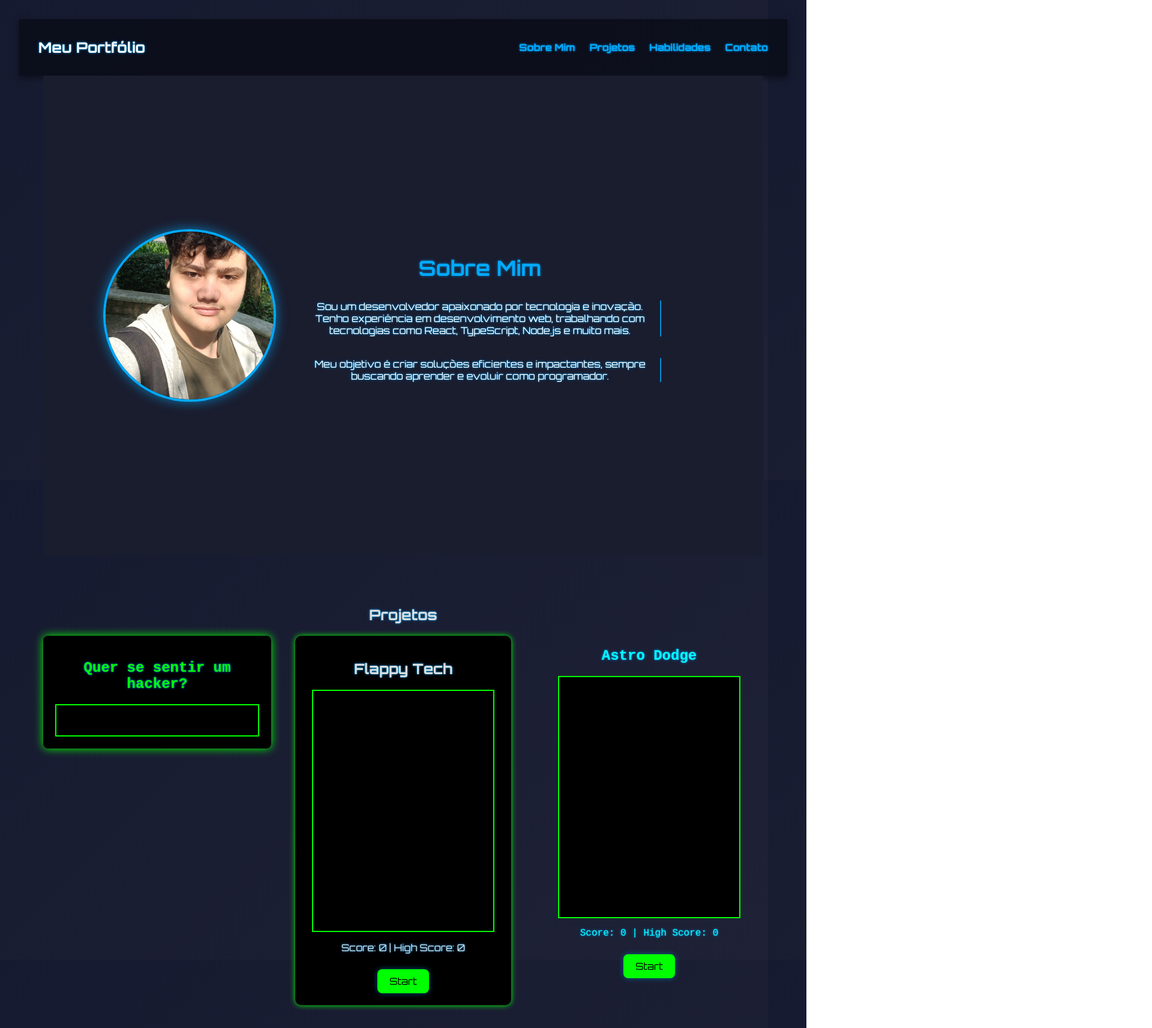
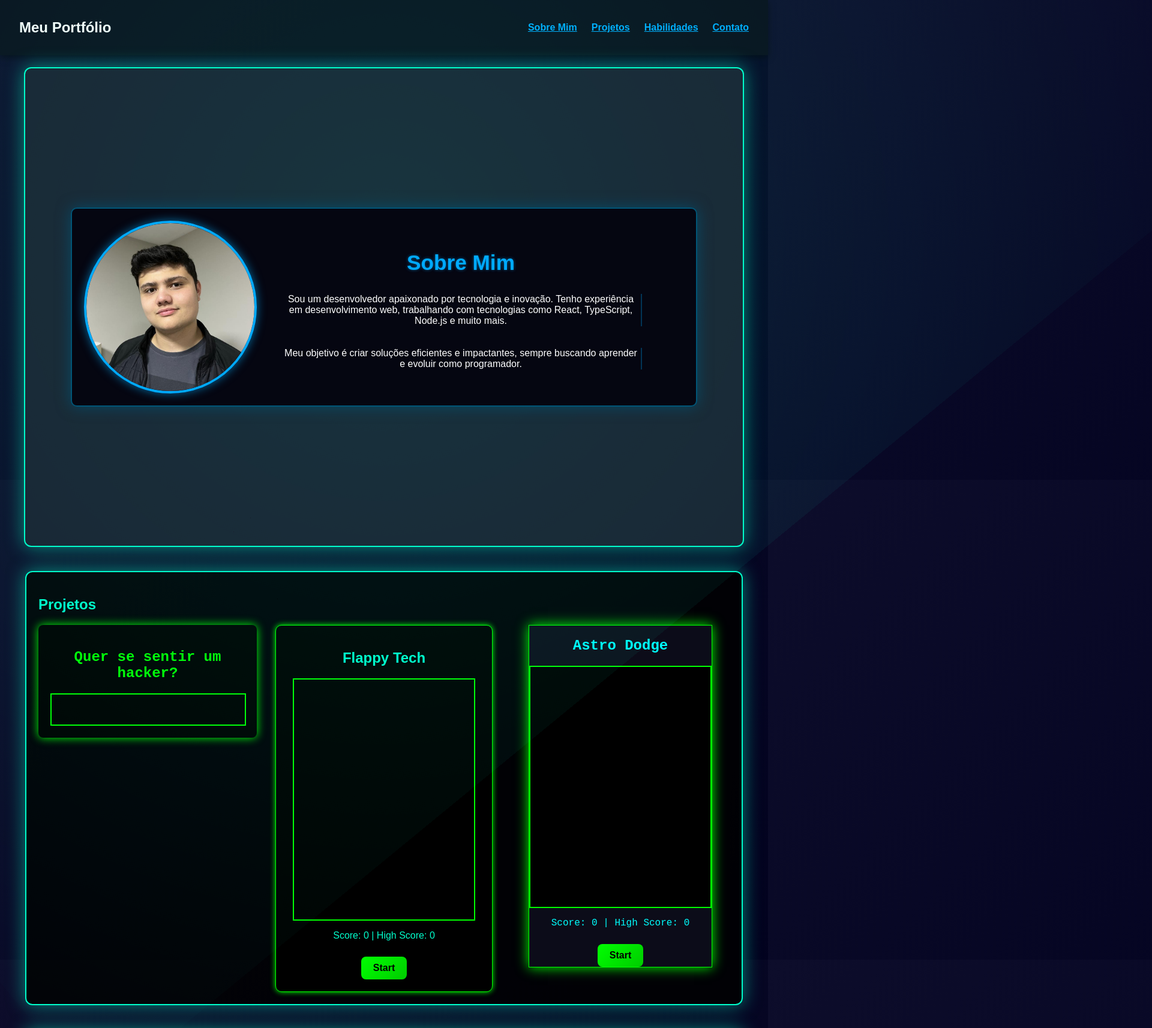
Before and after one commit to brunobaa/Portifolio, a React (Vite) app: page / in a window 1280 px wide. Shown: the top 1714 px of the page at 60% size, 1920 px wide, since content can reach past the window. Built offline with nearby package versions, Linux system fonts and the light colour scheme.

Commit message:
v4 jogo e estilo arrumado.

```diff
--- a/src/App.css
+++ /dev/null
@@ -1,54 +0,0 @@
-#root {
-  max-width: 1280px;
-  margin: 0 auto;
-  padding: 2rem;
-  text-align: center;
-}
-
-.logo {
-  height: 6em;
-  padding: 1.5em;
-  will-change: filter;
-  transition: filter 300ms;
-}
-.logo:hover {
-  filter: drop-shadow(0 0 2em #646cffaa);
-}
-.logo.react:hover {
-  filter: drop-shadow(0 0 2em #61dafbaa);
-}
-
-@keyframes logo-spin {
-  from {
-    transform: rotate(0deg);
-  }
-  to {
-    transform: rotate(360deg);
-  }
-}
-
-@media (prefers-reduced-motion: no-preference) {
-  a:nth-of-type(2) .logo {
-    animation: logo-spin infinite 20s linear;
-  }
-}
-
-.card {
-  padding: 2em;
-}
-
-.read-the-docs {
-  color: #888;
-}
-
-main {
-  flex: 1;
-  width: 100%;
-}
-
-section {
-  width: 100%;
-  max-width: 1200px;
-  margin: 0 auto;
-  padding: 4rem 2rem;
-}
--- a/src/App.tsx
+++ b/src/App.tsx
@@ -1,4 +1,3 @@
-import './App.css';
 import Header from './components/Header.tsx';
 import About from './components/About.tsx';
 import Projects from './components/Projects.tsx';
--- a/src/components/About.tsx
+++ b/src/components/About.tsx
@@ -19,7 +19,7 @@ const About = () => {
           transition={{ duration: 1.2, ease: "easeOut" }}
           whileHover={{ scale: 1.1 }}
         >
-          <img src="/assets/minha-foto.jpeg" alt="Minha Foto" />
+          <img src="/assets/minha-foto.jpg" alt="Minha Foto" />
         </motion.div>
 
         {/* Texto Sobre Mim com Efeito de Digitação */}
--- a/src/components/AstroDodge.tsx
+++ b/src/components/AstroDodge.tsx
@@ -13,33 +13,37 @@ const AstroDodge = () => {
   const shipHeight = 20;
   const [meteors, setMeteors] = useState([{ x: Math.random() * 300, y: -50 }]);
   const speed = 5;
-  let gameInterval: number;
 
   useEffect(() => {
     const canvas = canvasRef.current as HTMLCanvasElement;
     if (!canvas) return;
 
-    const ctx = canvas.getContext("2d");
+    const ctx = canvas.getContext('2d');
     if (!ctx) return;
 
     canvas.width = 300;
     canvas.height = 400;
 
+    let animationFrameId: number;
+    let lastTime = 0;
+    const fps = 60;
+    const frameDuration = 1000 / fps;
+
     const drawShip = () => {
-      ctx.fillStyle = "#00ff00";
+      ctx.fillStyle = '#00ff00';
       ctx.fillRect(shipX, canvas.height - 30, shipWidth, shipHeight);
     };
 
     const drawMeteors = () => {
-      ctx.fillStyle = "#ff0000";
+      ctx.fillStyle = '#ff0000';
       meteors.forEach((meteor) => {
         ctx.fillRect(meteor.x, meteor.y, 20, 20);
       });
     };
 
     const drawScore = () => {
-      ctx.fillStyle = "#fff";
-      ctx.font = "16px Arial";
+      ctx.fillStyle = '#fff';
+      ctx.font = '16px Arial';
       ctx.fillText(`Score: ${score} | High Score: ${highScore}`, 10, 20);
     };
 
@@ -58,9 +62,15 @@ const AstroDodge = () => {
       });
     };
 
-    const update = () => {
-      if (!ctx) return;
+    const updateGame = (time: number) => {
+      if (time - lastTime < frameDuration) {
+        animationFrameId = requestAnimationFrame(updateGame);
+        return;
+      }
+      lastTime = time;
+
       ctx.clearRect(0, 0, canvas.width, canvas.height);
+
       setMeteors((prevMeteors) => {
         const updatedMeteors = prevMeteors.map((meteor) => ({ ...meteor, y: meteor.y + speed }));
         if (updatedMeteors[0].y > canvas.height) {
@@ -77,24 +87,29 @@ const AstroDodge = () => {
         }
         return updatedMeteors;
       });
+
       drawShip();
       drawMeteors();
       drawScore();
       checkCollision();
+      animationFrameId = requestAnimationFrame(updateGame);
     };
 
-    if (isPlaying) gameInterval = setInterval(update, 30);
-    return () => clearInterval(gameInterval);
+    if (isPlaying) {
+      updateGame(0);
+    }
+
+    return () => cancelAnimationFrame(animationFrameId);
   }, [isPlaying, score, highScore, shipX, meteors]);
 
   const handleKeyDown = (e: KeyboardEvent) => {
-    if (e.key === "ArrowLeft" && shipX > 0) setShipX((prev) => prev - 20);
-    if (e.key === "ArrowRight" && shipX < 260) setShipX((prev) => prev + 20);
+    if (e.key === 'ArrowLeft' && shipX > 0) setShipX((prev) => prev - 20);
+    if (e.key === 'ArrowRight' && shipX < 260) setShipX((prev) => prev + 20);
   };
 
   useEffect(() => {
-    window.addEventListener("keydown", handleKeyDown);
-    return () => window.removeEventListener("keydown", handleKeyDown);
+    window.addEventListener('keydown', handleKeyDown);
+    return () => window.removeEventListener('keydown', handleKeyDown);
   }, [shipX]);
 
   return (
--- a/src/components/Skills.tsx
+++ b/src/components/Skills.tsx
@@ -1,5 +1,5 @@
 import { FaReact, FaNodeJs, FaHtml5, FaCss3Alt, FaJs, FaGitAlt, FaDatabase } from "react-icons/fa";
-import { SiTypescript, SiMongodb, SiTailwindcss, SiUnity, SiC, SiCplusplus, SiPython, SiVite, SiGithub } from "react-icons/si";
+import { SiTypescript, SiMongodb, SiTailwindcss, SiUnity, SiC, SiCplusplus, SiPython, SiVite, SiGithub, SiOpengl } from "react-icons/si";
 import "./Skills.css";
 
 const skills = [
@@ -10,7 +10,7 @@ const skills = [
   { name: "JavaScript", icon: <FaJs className="skill-icon" /> },
   { name: "TypeScript", icon: <SiTypescript className="skill-icon" /> },
   { name: "Git", icon: <FaGitAlt className="skill-icon" /> },
-  { name: "GitHub", icon: <SiGithub className="skill-icon" /> },
+  { name: "OpenGL", icon: <SiOpengl className="skill-icon" /> },  // Alterado aqui
   { name: "SQL", icon: <FaDatabase className="skill-icon" /> },
   { name: "MongoDB", icon: <SiMongodb className="skill-icon" /> },
   { name: "Tailwind CSS", icon: <SiTailwindcss className="skill-icon" /> },
--- a/src/index.css
+++ b/src/index.css
@@ -1,50 +1,84 @@
-@import url('https://fonts.googleapis.com/css2?family=Orbitron:wght@400;700&display=swap');
-
-html, body {
+body {
+  font-family: 'Orbitron', sans-serif;
   margin: 0;
   padding: 0;
-  width: 100%;
-  height: 100%;
-  font-family: 'Orbitron', sans-serif;
-  background: linear-gradient(135deg, #161a30, #1f2236);
-  color: #ddd;
-  text-shadow: 0 0 2px #00aaff, 0 0 5px rgba(0, 170, 255, 0.5);
-  scroll-behavior: smooth;
-  box-sizing: border-box;
+  overflow-x: hidden;
+  background: linear-gradient(135deg, #0d0d2b, #02021f);
+  color: #00ffcc;
+  height: 100vh;
 }
 
-#root {
-  width: 100%;
-  height: 100%;
+main {
   display: flex;
   flex-direction: column;
+  align-items: center;
+  justify-content: center;
+  min-height: 100vh;
 }
 
-/* Estilização de Links */
-a {
-  color: #00aaff;
-  text-decoration: none;
+section {
+  width: 90%;
+  max-width: 1200px;
+  margin: 20px auto;
+  padding: 20px;
+  border: 2px solid #00ffcc;
+  box-shadow: 0 0 30px rgba(0, 255, 204, 0.5);
+  background: rgba(0, 0, 0, 0.85);
+  border-radius: 12px;
 }
 
-a:hover {
-  color: #ff0080;
+.about-container {
+  position: relative;
+  background: rgba(5, 5, 15, 0.95); /* Mais escuro, mas levemente translúcido */
+  border: 2px solid #005577;
+  box-shadow: 0px 0px 25px rgba(0, 85, 119, 0.7);
+  padding: 20px;
+  border-radius: 10px;
 }
 
-/* Botões futuristas ajustados */
-button {
-  font-family: 'Orbitron', sans-serif;
+.astro-container,
+.flappy-container,
+.hacker-container {
+  border: 1px solid #00ff00;
+  box-shadow: 0px 0px 20px #00ff00;
+  background: rgba(15, 15, 30, 0.8);
+}
+
+.start-btn {
+  font-weight: bold;
+  font-size: 1rem;
+  color: #000;
+  background: linear-gradient(135deg, #00ff00, #00cc00);
   border: none;
-  padding: 12px 25px;
-  font-size: 1rem;
+  border-radius: 8px;
+  padding: 8px 16px;
+  margin-top: 10px;
   cursor: pointer;
-  background: #0088cc;
-  color: white;
-  border-radius: 8px;
-  box-shadow: 0 0 8px rgba(0, 136, 204, 0.6);
   transition: all 0.3s ease-in-out;
 }
 
-button:hover {
-  background: #ff0080;
-  box-shadow: 0 0 12px rgba(255, 0, 128, 0.6);
+.start-btn:hover {
+  background: linear-gradient(135deg, #00cc00, #00ff00);
+  transform: scale(1.05);
 }
+
+body::before {
+  content: '';
+  position: absolute;
+  top: -50%;
+  left: -50%;
+  width: 200%;
+  height: 200%;
+  background: radial-gradient(circle, rgba(0, 255, 204, 0.1), transparent);
+  animation: pulse-animation 10s infinite alternate;
+  pointer-events: none;
+}
+
+@keyframes pulse-animation {
+  0% {
+    transform: rotate(0deg);
+  }
+  100% {
+    transform: rotate(360deg);
+  }
+}
```
Also changed, not shown: public/assets/minha-foto.jpeg (deleted), public/assets/minha-foto.jpg (added).
